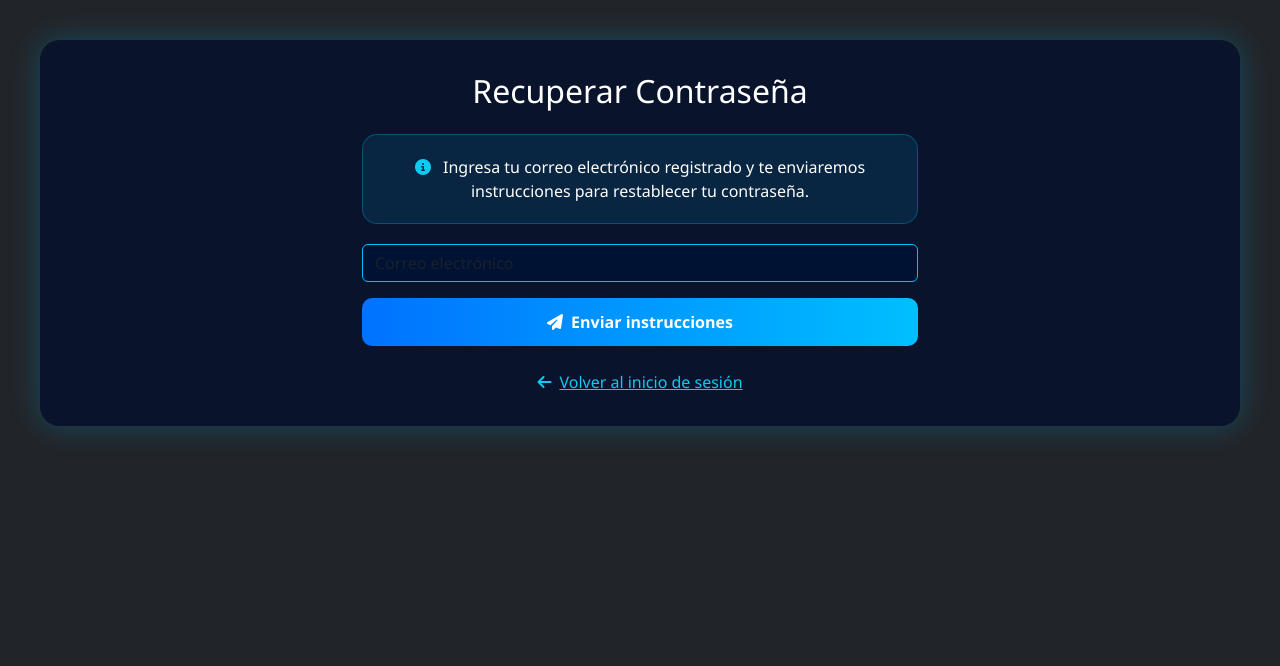
After one commit to josegabr6-lgtm/PROYECTO052026, a Flask app: page /recuperar_password in a window 1280 px wide. The commit adds this page. Shown: the top 666 px of the page. Run offline with Flask 3, Linux system fonts and the light colour scheme; some libraries are stand-ins or nearby versions.

Commit message:
restablecer contraseña?

```diff
--- a/app.py
+++ b/app.py
@@ -11,17 +11,39 @@ from flask import (
 from flask_wtf.csrf import CSRFProtect
 from flask_limiter import Limiter
 from flask_limiter.util import get_remote_address
+from flask_mail import Mail, Message
 import pyodbc
+
+import secrets
+from datetime import datetime, timedelta
+
+def generar_token_sesion():
+    return secrets.token_hex(32)
 
 # ───────────────────────────────────────────────
 # CARGAR VARIABLES DE ENTORNO
 # ───────────────────────────────────────────────
 load_dotenv()
 
+# ───────────────────────────────────────────────
+# CREAR APP FLASK
+# ───────────────────────────────────────────────
 app = Flask(__name__)
 app.secret_key = os.environ.get('SECRET_KEY')
 if not app.secret_key:
     raise ValueError("SECRET_KEY no está configurada en las variables de entorno")
+
+# ───────────────────────────────────────────────
+# CONFIGURAR EMAIL
+# ───────────────────────────────────────────────
+app.config['MAIL_SERVER'] = 'smtp.gmail.com'
+app.config['MAIL_PORT'] = 587
+app.config['MAIL_USE_TLS'] = True
+app.config['MAIL_USERNAME'] = os.environ.get('MAIL_USERNAME')
+app.config['MAIL_PASSWORD'] = os.environ.get('MAIL_PASSWORD')
+app.config['MAIL_DEFAULT_SENDER'] = os.environ.get('MAIL_USERNAME')
+
+mail = Mail(app)
 
 # ───────────────────────────────────────────────
 # CONFIGURACIÓN DE SEGURIDAD
@@ -114,7 +136,7 @@ def handle_db_errors(f):
 
 def role_required(*roles):
     """
-    Decorador para verificar roles permitidos.
+    Decorador para verificar roles permitidos y sesión única.
     """
     def decorator(f):
         @wraps(f)
@@ -122,12 +144,46 @@ def role_required(*roles):
             if "usuario" not in session:
                 flash("Debe iniciar sesión para acceder.", "warning")
                 return redirect(url_for("login"))
+
+            # Verificar sesión única
+            if not verificar_sesion_unica():
+                session.clear()
+                flash("Tu sesión fue cerrada porque iniciaste sesión en otro dispositivo.", "warning")
+                return redirect(url_for("login", session_expirada="true"))
+
             if session.get("rol") not in roles:
                 flash("No tiene permisos para acceder a esta sección.", "danger")
                 return redirect(url_for("panel"))
             return f(*args, **kwargs)
         return decorated
     return decorator
+
+
+def verificar_sesion_unica():
+    """
+    Verifica que el token de sesión en la cookie coincida con el de la BD.
+    Si no coincide, significa que alguien más se logueó con este usuario.
+    """
+    if "usuario_id" not in session or "session_token" not in session:
+        return True  # No hay sesión, no hay nada que verificar
+
+    try:
+        with get_db_connection() as conn:
+            cursor = conn.cursor()
+            cursor.execute(
+                "SELECT session_token FROM usuarios WHERE id_usuario = ?",
+                (session["usuario_id"],)
+            )
+            fila = cursor.fetchone()
+
+            if not fila or fila[0] != session["session_token"]:
+                # Sesión invalidada por otro login
+                return False
+    except:
+        pass
+
+    return True
+
 
 
 def columna_existe(tabla, columna):
@@ -156,7 +212,7 @@ def asegurar_tabla_reportes():
                 )
                 CREATE TABLE reporte_sospecha (
                     id_reporte INT IDENTITY(1,1) PRIMARY KEY,
-                    id_usuario INT,
+n                    id_usuario INT,
                     id_examen INT,
                     tipo_evento NVARCHAR(100),
                     descripcion NVARCHAR(500),
@@ -179,9 +235,6 @@ def inicio():
     return redirect(url_for("login"))
 
 
-
-# _______________LOGIN________________
-
 @app.route("/login", methods=["GET", "POST"])
 @handle_db_errors
 def login():
@@ -191,12 +244,11 @@ def login():
         session["login_blocked_until"] = 0
 
     # Verificar si está bloqueado
-    ahora = datetime.datetime.now().timestamp()
+    ahora = datetime.now().timestamp()
     bloqueado_hasta = session.get("login_blocked_until", 0)
     tiempo_restante = int(bloqueado_hasta - ahora)
 
     if tiempo_restante > 0:
-        # Está bloqueado, mostrar login con contador
         return render_template("login.html", bloqueo_restante=tiempo_restante)
 
     # Si ya pasó el bloqueo, resetear contador
@@ -224,35 +276,63 @@ def login():
             )
             fila = cursor.fetchone()
 
-        if fila and bcrypt.checkpw(password.encode("utf-8"), fila[1].encode("utf-8")):
-            # Login exitoso: resetear contador
-            session["login_attempts"] = 0
-            session["login_blocked_until"] = 0
-            session["usuario"] = usuario
-            session["rol"] = fila[2]
-            session["usuario_id"] = fila[0]
-            logger.info(f"Login exitoso: {usuario} (rol: {fila[2]})")
-            return redirect(url_for("panel"))
-        else:
-            # Login fallido: incrementar contador
-            session["login_attempts"] = session.get("login_attempts", 0) + 1
-            intentos = session["login_attempts"]
+            if fila and bcrypt.checkpw(password.encode("utf-8"), fila[1].encode("utf-8")):
+                # ✅ LOGIN EXITOSO
+                session["login_attempts"] = 0
+                session["login_blocked_until"] = 0
 
-            logger.warning(f"Intento de login fallido #{intentos}: {usuario} desde {request.remote_addr}")
+                token_sesion = generar_token_sesion()
 
-            # Si llega a 3 intentos, bloquear por 60 segundos
-            if intentos >= 3:
-                session["login_blocked_until"] = ahora + 60
-                logger.warning(f"Usuario bloqueado por 60 segundos: {request.remote_addr}")
-                return render_template("login.html", bloqueo_restante=60)
+                with get_db_connection() as conn:
+                    cursor = conn.cursor()
+                    cursor.execute(
+                        "UPDATE usuarios SET session_token = ? WHERE id_usuario = ?",
+                        (token_sesion, fila[0])
+                    )
+                    conn.commit()
 
-            return render_template("login.html", error=f"Usuario o contraseña incorrecta (intento {intentos}/3)")
+                session["usuario"] = usuario
+                session["rol"] = fila[2]
+                session["usuario_id"] = fila[0]
+                session["session_token"] = token_sesion
+
+                logger.info(f"Login exitoso: {usuario}")
+                return redirect(url_for("panel"))
+
+            else:
+                # ❌ LOGIN FALLIDO
+                session["login_attempts"] = session.get("login_attempts", 0) + 1
+                intentos = session["login_attempts"]
+
+                logger.warning(f"Intento fallido #{intentos}: {usuario}")
+
+                if intentos >= 3:
+                    session["login_blocked_until"] = ahora + 60
+                    return render_template("login.html", bloqueo_restante=60)
+
+                return render_template("login.html", error=f"Usuario o contraseña incorrecta (intento {intentos}/3)")
 
     return render_template("login.html")
+
 
 @app.route("/logout")
 def logout():
     usuario = session.get("usuario", "anónimo")
+    usuario_id = session.get("usuario_id")
+
+    # Limpiar token en BD al cerrar sesión
+    if usuario_id:
+        try:
+            with get_db_connection() as conn:
+                cursor = conn.cursor()
+                cursor.execute(
+                    "UPDATE usuarios SET session_token = NULL WHERE id_usuario = ?",
+                    (usuario_id,)
+                )
+                conn.commit()
+        except:
+            pass
+
     session.clear()
     logger.info(f"Logout: {usuario}")
     return redirect(url_for("login"))
@@ -265,6 +345,12 @@ def logout():
 def panel():
     if "usuario" not in session:
         return redirect(url_for("login"))
+
+    # Verificar sesión única
+    if not verificar_sesion_unica():
+        session.clear()
+        flash("Tu sesión fue cerrada porque iniciaste sesión en otro dispositivo.", "warning")
+        return redirect(url_for("login", session_expirada="true"))
 
     rol = session.get("rol")
     usuario = session.get("usuario")
@@ -560,7 +646,6 @@ def examenes_docente():
 
     return render_template("examenes_docente.html", examenes=examenes_list)
 
-#______________CREAR EXAMEN________________
 
 @app.route("/crear_examen", methods=["POST"])
 @role_required("docente")
@@ -592,7 +677,6 @@ def crear_examen():
     flash(f"Examen creado correctamente ({tiempo_limite} minutos)", "success")
     return redirect(url_for("examenes_docente"))
 
-#______________ELIMINAR EXAMEN_______________
 
 @app.route("/eliminar_examen", methods=["POST"])
 @role_required("docente")
@@ -751,7 +835,6 @@ def examenes_estudiante():
 
     return render_template("examenes_estudiante.html", examenes=examenes_list)
 
-#______________RESOLVER EXAMEN________________
 
 @app.route("/resolver_examen", methods=["GET", "POST"])
 @role_required("estudiante")
@@ -843,6 +926,7 @@ def resolver_examen():
     id_examen=id_examen,
     tiempo_limite=examen[1] or 60)
 
+
 @app.route("/resultados_estudiante")
 @role_required("estudiante")
 @handle_db_errors
@@ -908,7 +992,7 @@ def reportar_sospecha():
     if contador_sesion >= 3:
         return jsonify({"ok": True, "close_exam": True, "contador": 3})
 
-    now = int(datetime.datetime.utcnow().timestamp() * 1000)
+    now = int(datetime.utcnow().timestamp() * 1000)
     last_entries = exam_last.get(str(id_examen), [])
 
     duplicate = False
@@ -963,6 +1047,166 @@ def reportar_sospecha():
 
 
 # ───────────────────────────────────────────────
+# RECUPERACIÓN DE CONTRASEÑA
+# ───────────────────────────────────────────────
+@app.route("/recuperar_password", methods=["GET", "POST"])
+@handle_db_errors
+def recuperar_password():
+    """
+    Paso 1: Usuario ingresa su correo para solicitar recuperación
+    """
+    if request.method == "POST":
+        correo = request.form.get("correo", "").strip()
+
+        if not correo:
+            return render_template("recuperar_password.html", error="Ingresa tu correo electrónico")
+
+        with get_db_connection() as conn:
+            cursor = conn.cursor()
+            cursor.execute(
+                "SELECT id_usuario, usuario, nombre FROM usuarios WHERE correo = ?",
+                (correo,)
+            )
+            fila = cursor.fetchone()
+
+            if not fila:
+                # Por seguridad, no revelar si el correo existe o no
+                return render_template(
+                    "recuperar_password.html",
+                    mensaje="Si el correo está registrado, recibirás instrucciones para restablecer tu contraseña."
+                )
+
+            # Generar token único
+            token = secrets.token_urlsafe(32)
+            expiry = datetime.now() + timedelta(minutes=30)
+
+            # Guardar token en BD
+            cursor.execute(
+                "UPDATE usuarios SET reset_token = ?, reset_token_expiry = ? WHERE id_usuario = ?",
+                (token, expiry, fila[0])
+            )
+            conn.commit()
+
+            # Aquí enviarías el email real
+            # Por ahora, mostramos el enlace en desarrollo
+            reset_url = url_for("restablecer_password", token=token, _external=True)
+
+
+            # ENVIAR EMAIL REAL
+            try:
+                msg = Message(
+                    'Recuperación de contraseña - Sistema EMI',
+                    sender=app.config['MAIL_USERNAME'],
+                    recipients=[correo]
+                )
+                msg.body = f'''Hola {fila[2]},
+
+Has solicitado restablecer tu contraseña. Haz clic en el siguiente enlace:
+
+{reset_url}
+
+Este enlace expirará en 30 minutos.
+
+Si no solicitaste este cambio, ignora este correo.
+'''
+                mail.send(msg)
+                logger.info(f"Email enviado a {correo} para usuario: {fila[1]}")
+
+                return render_template(
+                    "recuperar_password.html",
+                    mensaje="Se han enviado las instrucciones a tu correo. Revisa tu bandeja de entrada."
+                )
+
+            except Exception as e:
+                logger.error(f"Error enviando email: {e}")
+                # Si falla el email, mostrar el enlace como fallback
+                return render_template(
+                    "recuperar_password.html",
+                    mensaje="No se pudo enviar el email automático.",
+                    dev_url=reset_url  # Fallback para desarrollo
+                )
+
+    return render_template("recuperar_password.html")
+
+
+@app.route("/restablecer_password/<token>", methods=["GET", "POST"])
+@handle_db_errors
+def restablecer_password(token):
+    """
+    Paso 2: Usuario accede al enlace y establece nueva contraseña
+    """
+    if not token:
+        return render_template("error.html", message="Token no válido"), 400
+
+    with get_db_connection() as conn:
+        cursor = conn.cursor()
+        cursor.execute(
+            "SELECT id_usuario, usuario, reset_token_expiry FROM usuarios WHERE reset_token = ?",
+            (token,)
+        )
+        fila = cursor.fetchone()
+
+        if not fila:
+            return render_template("error.html", message="El enlace de recuperación no es válido o ya fue utilizado."), 400
+
+        # Verificar expiración
+        expiry = fila[2]
+        if expiry and datetime.now() > expiry:
+            return render_template("error.html", message="El enlace ha expirado. Solicita uno nuevo."), 400
+
+        usuario_id = fila[0]
+        usuario_nombre = fila[1]
+
+    if request.method == "POST":
+        password = request.form.get("password", "")
+        confirm_password = request.form.get("confirm_password", "")
+
+        # Validaciones
+        if not password or not confirm_password:
+            return render_template(
+                "restablecer_password.html",
+                token=token,
+                error="Ambos campos son obligatorios"
+            )
+
+        if password != confirm_password:
+            return render_template(
+                "restablecer_password.html",
+                token=token,
+                error="Las contraseñas no coinciden"
+            )
+
+        if len(password) < 6:
+            return render_template(
+                "restablecer_password.html",
+                token=token,
+                error="La contraseña debe tener al menos 6 caracteres"
+            )
+
+        # Actualizar contraseña
+        password_hash = bcrypt.hashpw(password.encode("utf-8"), bcrypt.gensalt()).decode("utf-8")
+
+        with get_db_connection() as conn:
+            cursor = conn.cursor()
+            cursor.execute(
+                """UPDATE usuarios
+                   SET password_hash = ?,
+                       reset_token = NULL,
+                       reset_token_expiry = NULL,
+                       session_token = NULL
+                   WHERE id_usuario = ?""",
+                (password_hash, usuario_id)
+            )
+            conn.commit()
+
+        logger.info(f"Contraseña restablecida para usuario: {usuario_nombre}")
+        flash("Tu contraseña ha sido actualizada correctamente. Inicia sesión con tu nueva contraseña.", "success")
+        return redirect(url_for("login"))
+
+    return render_template("restablecer_password.html", token=token)
+
+
+# ───────────────────────────────────────────────
 # EJECUCIÓN
 # ───────────────────────────────────────────────
 if __name__ == "__main__":
--- /dev/null
+++ b/templates/recuperar_password.html
@@ -0,0 +1,87 @@
+{% extends "base.html" %}
+
+{% block title %}Recuperar Contraseña - Sistema EMI{% endblock %}
+
+{% block head %}
+<style>
+    .form-control {
+        background: #001233;
+        border: 1px solid #00bfff;
+        color: white;
+    }
+    .form-control:focus {
+        box-shadow: 0 0 0 0.2rem rgba(0, 191, 255, 0.25);
+    }
+    .btn-primary {
+        background: linear-gradient(90deg,#0072ff,#00bfff);
+        border: none;
+        border-radius: 10px;
+        font-weight: bold;
+        padding: 12px 25px;
+    }
+    .info-box {
+        background: rgba(0, 191, 255, 0.1);
+        border: 1px solid rgba(0, 191, 255, 0.3);
+        border-radius: 15px;
+        padding: 20px;
+        margin-bottom: 20px;
+    }
+</style>
+{% endblock %}
+
+{% block content %}
+<div class="container container-app">
+    <div class="row justify-content-center">
+        <div class="col-md-6">
+            <h2 class="text-center mb-4">Recuperar Contraseña</h2>
+
+            {% if mensaje %}
+            <div class="alert alert-success text-center" role="alert">
+                <i class="fas fa-check-circle me-2"></i>{{ mensaje }}
+            </div>
+            {% endif %}
+
+            {% if error %}
+            <div class="alert alert-danger text-center" role="alert">
+                <i class="fas fa-exclamation-circle me-2"></i>{{ error }}
+            </div>
+            {% endif %}
+
+            {% if not mensaje %}
+            <div class="info-box">
+                <p class="mb-0 text-center">
+                    <i class="fas fa-info-circle me-2 text-info"></i>
+                    Ingresa tu correo electrónico registrado y te enviaremos instrucciones para restablecer tu contraseña.
+                </p>
+            </div>
+
+            <form method="POST" action="{{ url_for('recuperar_password') }}">
+                <input type="hidden" name="csrf_token" value="{{ csrf_token() }}">
+
+                <div class="mb-3">
+                    <input type="email" class="form-control" name="correo" placeholder="Correo electrónico" required autocomplete="email">
+                </div>
+
+                <button type="submit" class="btn btn-primary w-100">
+                    <i class="fas fa-paper-plane me-2"></i>Enviar instrucciones
+                </button>
+            </form>
+            {% endif %}
+
+            {% if dev_url %}
+            <!-- SOLO PARA DESARROLLO - Quitar en producción -->
+            <div class="alert alert-warning mt-4">
+                <strong>Modo desarrollo:</strong><br>
+                <a href="{{ dev_url }}" class="text-break">{{ dev_url }}</a>
+            </div>
+            {% endif %}
+
+            <div class="text-center mt-4">
+                <a href="{{ url_for('login') }}" class="text-info">
+                    <i class="fas fa-arrow-left me-2"></i>Volver al inicio de sesión
+                </a>
+            </div>
+        </div>
+    </div>
+</div>
+{% endblock %}
```
Also changed, not shown: templates/login.html (+79 -0 lines), templates/restablecer_password.html (added, +59 -0 lines), 2 other files.
